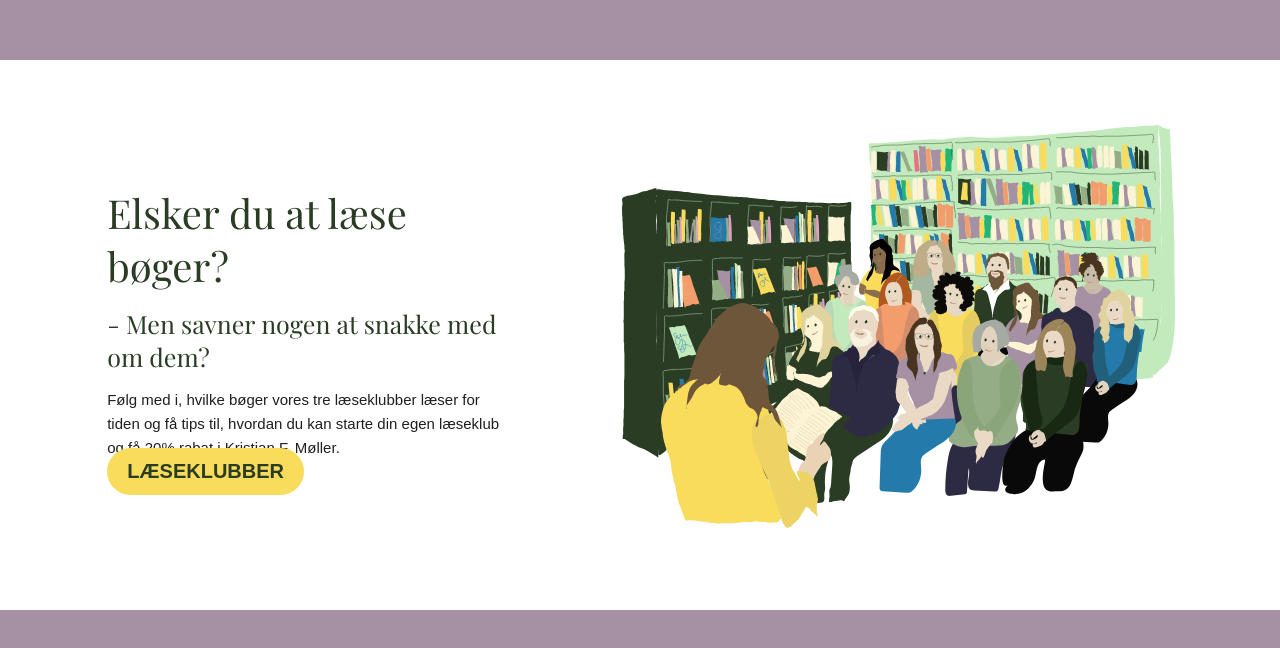
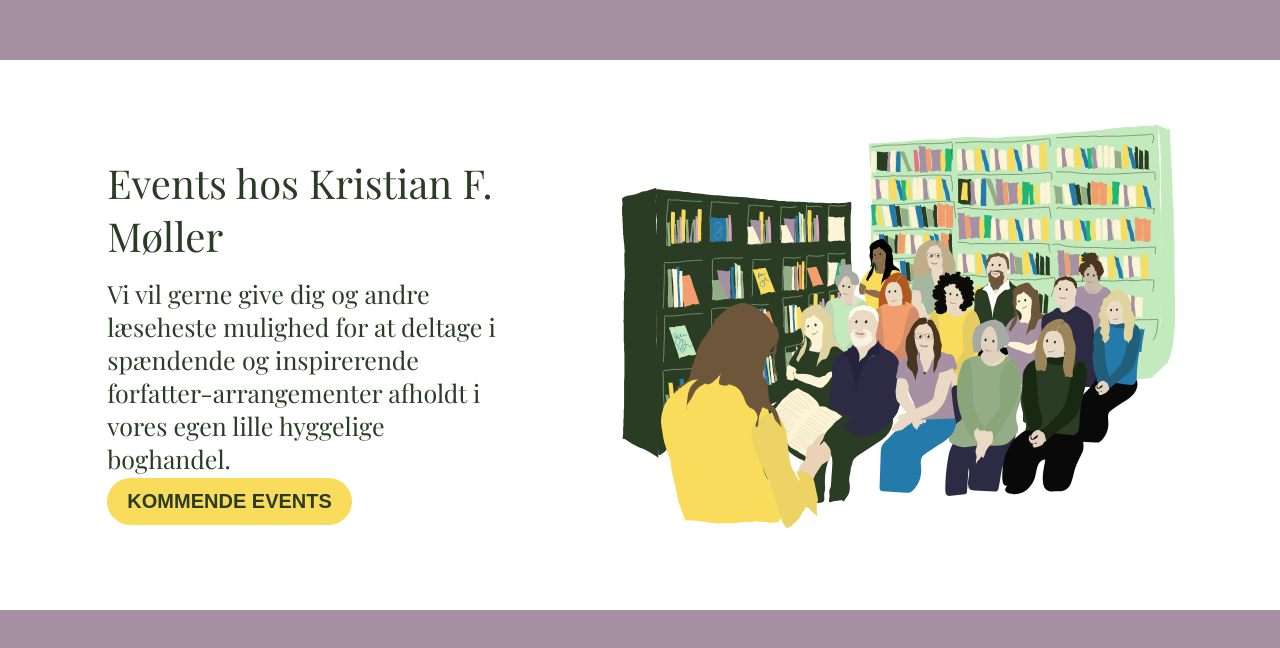
Before and after one commit to louispjeldnaes/KFM, a plain HTML site: page index.html in a window 1280 px wide. Shown: the part 2894-3542 px from the top of the page. Drawn offline with nearby package versions, Linux system fonts and the light colour scheme; a script that the page names is missing; a web font is replaced by a local one.

Commit message:
småting rettet på forside

```diff
--- a/index.html
+++ b/index.html
@@ -119,12 +119,12 @@
         <!--EVENT BANNER-->
         <section id="eventBanner" class="toKolonner">
             <div class="toKolonnerTekst">
-                <h1>Elsker du at læse bøger?</h1>
-                <h2>- Men savner nogen at snakke med om dem?</h2>
-                <p>Følg med i, hvilke bøger vores tre læseklubber læser
-                    for tiden og få tips til, hvordan du kan starte din
-                    egen læseklub og få 20% rabat i Kristian F. Møller.</p>
-                <a class="storCTA" href="">Læseklubber</a>
+                <h1>Events hos Kristian F. Møller</h1>
+                <h2>Vi vil gerne give dig og andre læseheste mulighed for at deltage i
+                    spændende og inspirerende forfatter-arrangementer afholdt i vores egen
+                    lille hyggelige boghandel.</h2>
+
+                <a class="storCTA" href="">Kommende events</a>
             </div>
             <div id="eventBannerIMG" class="toKolonnerBillede">
                 <div id="eventReol1"><img src="img/EventReol1.svg" alt=""></div>
```
